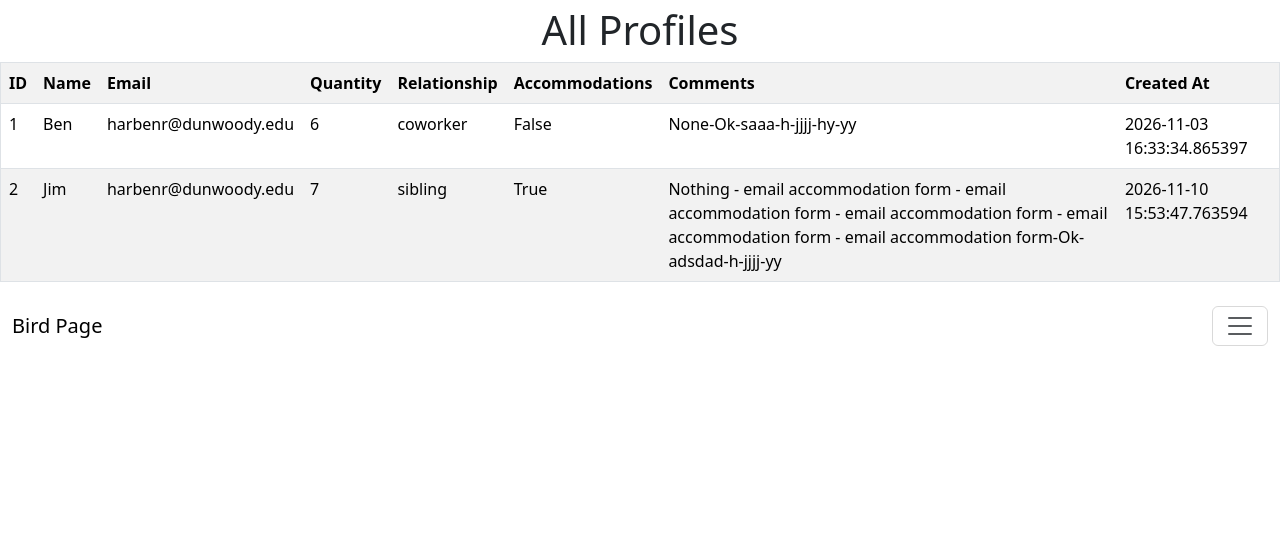
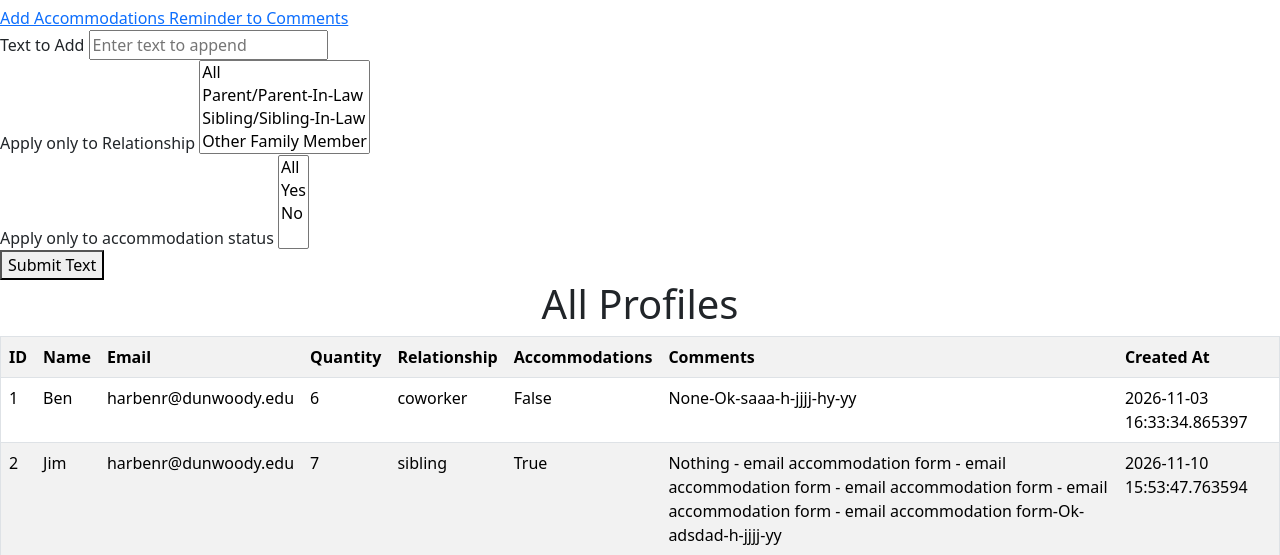
Before and after one commit to Benjamn27/BirdApp_Benjamin, a Flask app: page /admin/profiles in a window 1280 px wide. Shown: the part 50-605 px from the top of the page. Run offline with Flask 3, Linux system fonts and the light colour scheme; some libraries are stand-ins or nearby versions.

Commit message:
Trying stuff, will fix later

```diff
--- a/Templates/admin_profiles.html
+++ b/Templates/admin_profiles.html
@@ -1,5 +1,37 @@
 {% extends "base.html" %} {% block title %}Admin{% endblock %}
 {% block content %}
+
+<a href="{{url_for('admin_profiles_appendComments')}}"> Add Accommodations Reminder to Comments</a>
+
+
+<form action="{{url_for('admin_profiles_appendComments')}}" method="POST">
+    <div>
+        <label for="append-text">Text to Add</label>
+        <input type="text" id="append-text" name="append-text" placeholder="Enter text to append">
+    </div>
+    <div>
+        <label for="append-rel-selector">Apply only to Relationship</label>
+        <select name="append-rel-selector" id="append-rel-selector" multiple>
+            <option value="all">All</option>
+            <option value="parent">Parent/Parent-In-Law</option>
+            <option value="sibling">Sibling/Sibling-In-Law</option>
+            <option value="other family">Other Family Member</option>
+            <option value="coworker">Coworker or Business</option>
+            <option value="friend">Friend</option>
+            <option value="other">Other</option>
+        </select>
+    </div>
+    <div>
+        <label for="append-accommodation-selector">Apply only to accommodation status</label>
+        <select name="append-accommodation-selector" id="append-accommodation-selector" multiple>
+            <option value="all">All</option>
+            <option value="True">Yes</option>
+            <option value="False">No</option>
+        </select>
+    </div>
+    <button type="submit">Submit Text</button>
+</form>
+
 <h1>All Profiles</h1>
 <table class="table table-striped" border="1">
     <tr>
--- a/app.py
+++ b/app.py
@@ -1,4 +1,4 @@
-from flask import Flask, render_template, request
+from flask import Flask, render_template, request, redirect, url_for
 from datetime import datetime, timezone
 from flask_sqlalchemy import SQLAlchemy
 import random
@@ -140,6 +140,62 @@ def admin_feedback():
     feedbacks = Feedback.query.all()
     return render_template('admin_feedback.html', feedbacks=feedbacks)
 
+@app.route('/admin/profiles/appendComments', methods=("GET", "POST"))
+def admin_profiles_appendComments():
+    if request.method == "POST":
+        text = request.form.get('append-text')
+        rel_type = request.form.getlist('append-rel-selector')
+        accom_type = request.form.getlist('append-accommodation-selector')
+
+        if not text:
+            error = "Please enter text"
+            profiles = Profile.query.all()
+            return render_template('admin_profiles.html', profiles=profiles, error=error)
+        profiles_to_update = []
+
+        if "all" in rel_type and "all" in accom_type:
+            profiles_to_update = Profile.query.all()
+        elif "all" in rel_type:
+            for accom_type in accom_type:
+                for profiles in Profile.query.filter_by(accommodations=accom_type).all():
+                    profiles_to_update.append(profiles)
+        elif "all" in accom_type:
+            for rel_type in rel_type:
+                for profiles in Profile.query.filter_by(rel=rel_type).all():
+                    profiles_to_update.append(profiles)
+        else:
+            for rel_type in rel_type:
+                for profiles in Profile.query.filter_by(rel=rel_type).filter_by(accommodations=accom_type).all():
+                    profiles_to_update.append(profiles)
+
+        for profile in profiles_to_update:
+            profile.comments += "-" + text
+        try:
+            db.session.commit()
+        except Exception as e:
+            error = "Error adding text"
+            profiles = Profile.query.all()
+            return render_template('admin_profiles.html', profiles=profiles, error=error)
+    try:
+        profiles_to_update = Profile.query.filter_by(accommodations=True).all()
+        for profile in profiles_to_update:
+            if " - email accommodation form" not in profile.comments:
+                profile.comments += " - email accommodation form"
+
+        db.session.commit()
+        return redirect(url_for('admin_profiles'))
+    except Exception as e:
+        db.session.rollback()
+        error = f"Error updating profiles: {str(e)}"
+        profiles = Profile.query.all()
+        return render_template('admin_profiles.html', profiles=profiles, error=error)
+
+
+
+
+
+
+
 @app.route('/quiz')
 def quiz():
     return render_template('quiz.html')
```
Also changed, not shown: instance/guestlist.db.
